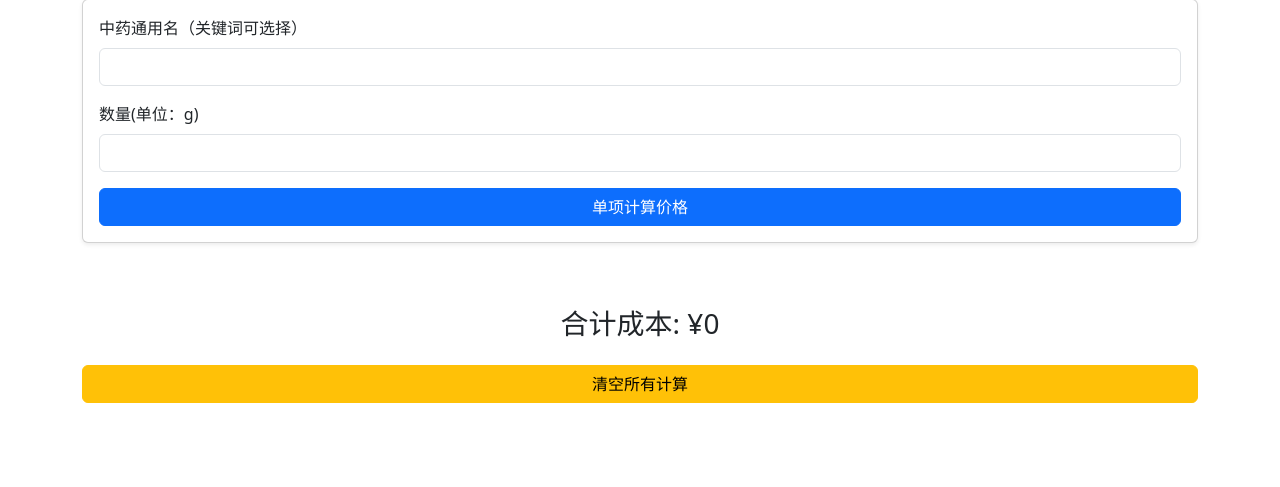
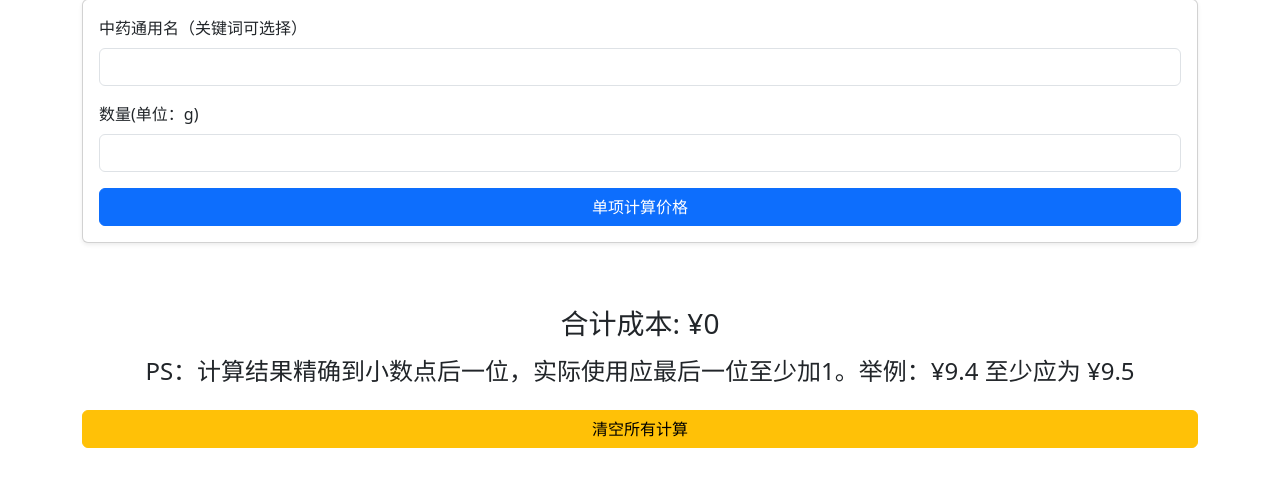
Before and after one commit to tsingsea/multi_store, a Django app: page /TCMP_Onlinecalculator/calculate/ in a window 1280 px wide. Shown: the part 111-598 px from the top of the page. Run offline with Django 4.2, Linux system fonts and the light colour scheme.

Commit message:
Update calculate.html
- <h4 class="text-center mt-3">PS：计算结果精确到小数点后一位，实际使用应最后一位至少加1。举例：¥9.4 至少应为 ¥9.5</h4>

```diff
--- a/multi_store/TCMP_Onlinecalculator/templates/calculate.html
+++ b/multi_store/TCMP_Onlinecalculator/templates/calculate.html
@@ -40,6 +40,7 @@
     </ul>
 
     <h3 class="text-center mt-3">合计成本: ¥{{ total_price }}</h3>
+    <h4 class="text-center mt-3">PS：计算结果精确到小数点后一位，实际使用应最后一位至少加1。举例：¥9.4 至少应为 ¥9.5</h4>
     <a href="{% url 'clear_calculations' %}" class="btn btn-warning w-100 mt-3">清空所有计算</a>
 </div>
 
```
